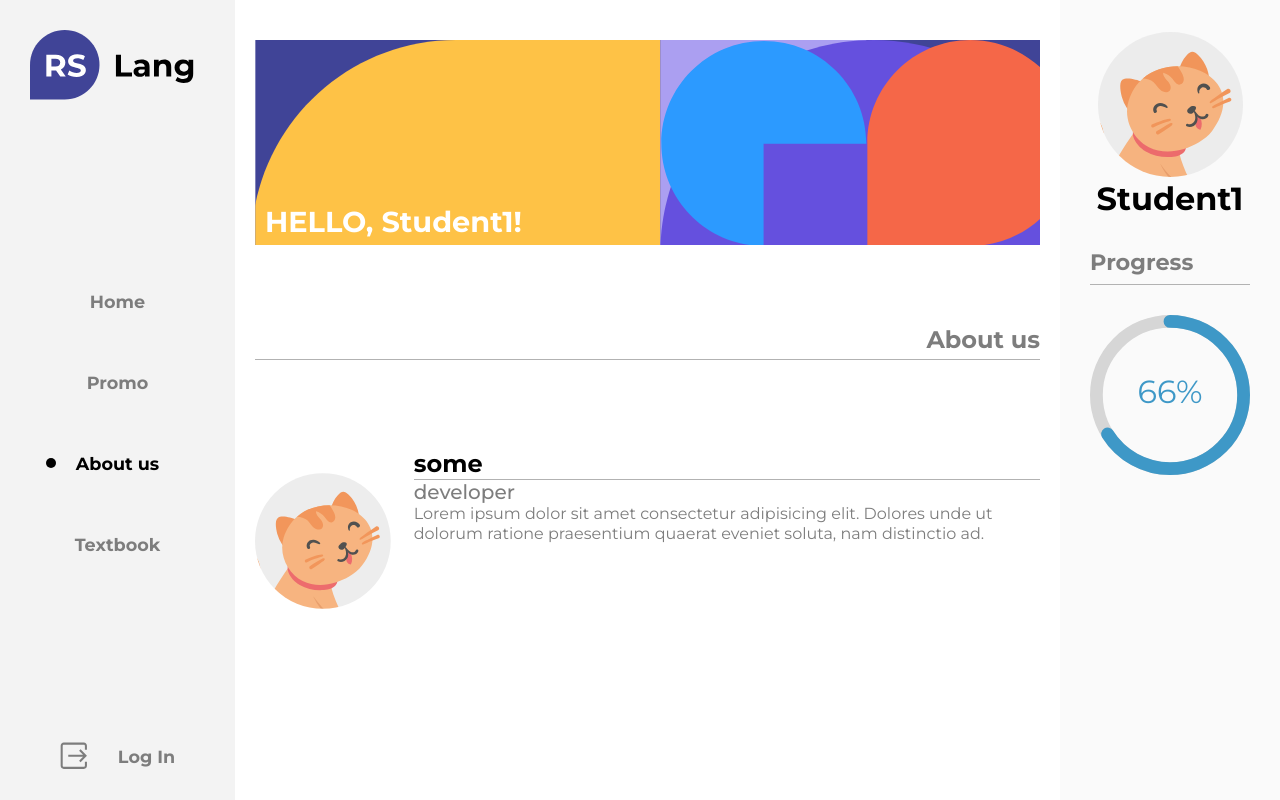
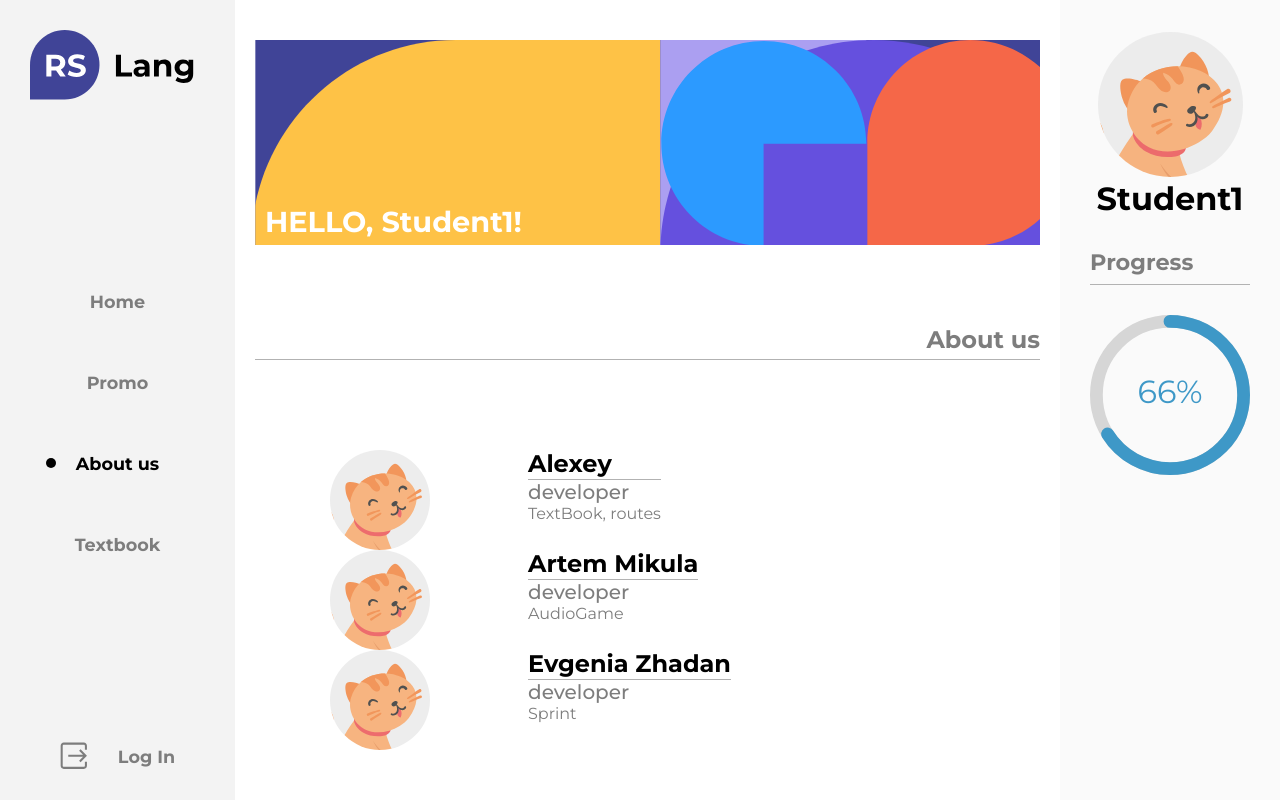
Before and after one commit to ligalaz/rsLang, a React (Create React App) app in the folder project/: page /main/about-us in a window 1280 px wide. Built offline with nearby package versions, Linux system fonts and the light colour scheme.

Commit message:
refactor: add info about persons

```diff
--- a/project/src/pages/main/components/about-us/about-us.tsx
+++ b/project/src/pages/main/components/about-us/about-us.tsx
@@ -12,16 +12,30 @@ function AboutUs() {
       <div className="about">
         <div className="about__flex">
           <div className="about__column">
-            <Icon type="icon" width={182} height={182} />
+            <Icon type="icon" width={100} height={100} />
             <div className="about__descr">
-              <div className="about__title">some</div>
+              <div className="about__title">Alexey</div>
               <div className="about__line"></div>
               <div className="about__job">developer</div>
-              <div className="about__text">
-                Lorem ipsum dolor sit amet consectetur adipisicing elit. Dolores
-                unde ut dolorum ratione praesentium quaerat eveniet soluta, nam
-                distinctio ad.
-              </div>
+              <div className="about__text">TextBook, routes</div>
+            </div>
+          </div>
+          <div className="about__column">
+            <Icon type="icon" width={100} height={100} />
+            <div className="about__descr">
+              <div className="about__title">Artem Mikula</div>
+              <div className="about__line"></div>
+              <div className="about__job">developer</div>
+              <div className="about__text">AudioGame</div>
+            </div>
+          </div>
+          <div className="about__column">
+            <Icon type="icon" width={100} height={100} />
+            <div className="about__descr">
+              <div className="about__title">Evgenia Zhadan</div>
+              <div className="about__line"></div>
+              <div className="about__job">developer</div>
+              <div className="about__text">Sprint</div>
             </div>
           </div>
         </div>
```
